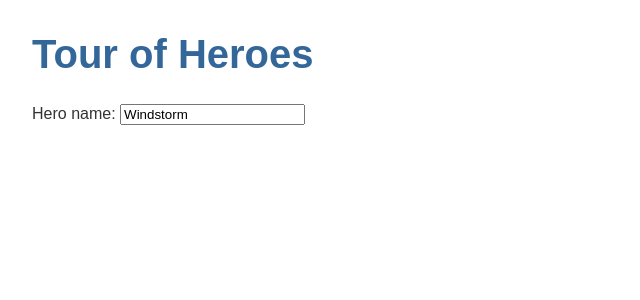
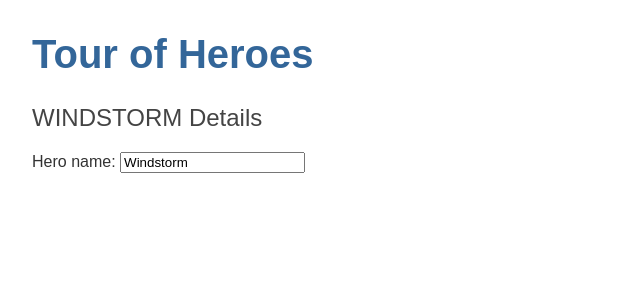
Before and after one commit to brunoBaziret/angular-tour-of-heroes, an Angular app: page / in a window 1280 px wide. Shown: the top 300 px of the page, without its empty margins (0-640 px from the left). Built offline with nearby package versions, Linux system fonts and the light colour scheme.

Commit message:
Re-instated <h2> in heroes.component.html https://angular.io/tutorial/toh-pt1 The hero editor

```diff
--- a/src/app/heroes/heroes.component.html
+++ b/src/app/heroes/heroes.component.html
@@ -1,5 +1,5 @@
 <!--<p>heroes works!</p>-->
-<!--<h2>{{hero.name | uppercase}} Details</h2>-->
+<h2>{{hero.name | uppercase}} Details</h2>
 <!--<div><span>id: </span>{{hero.id}}</div>-->
 <!--<div><span>name: </span>{{hero.name}}</div>-->
 <div>
```
